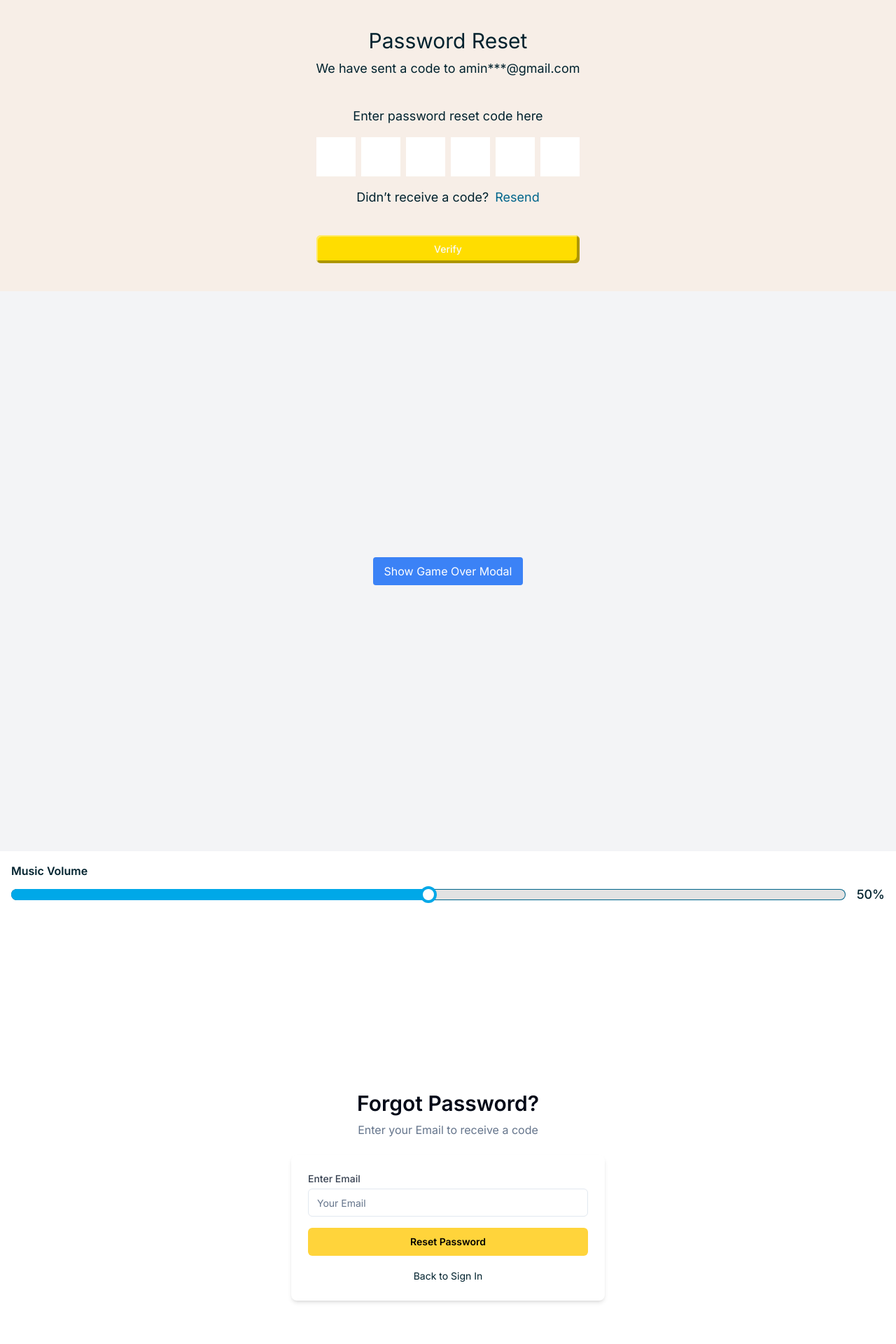
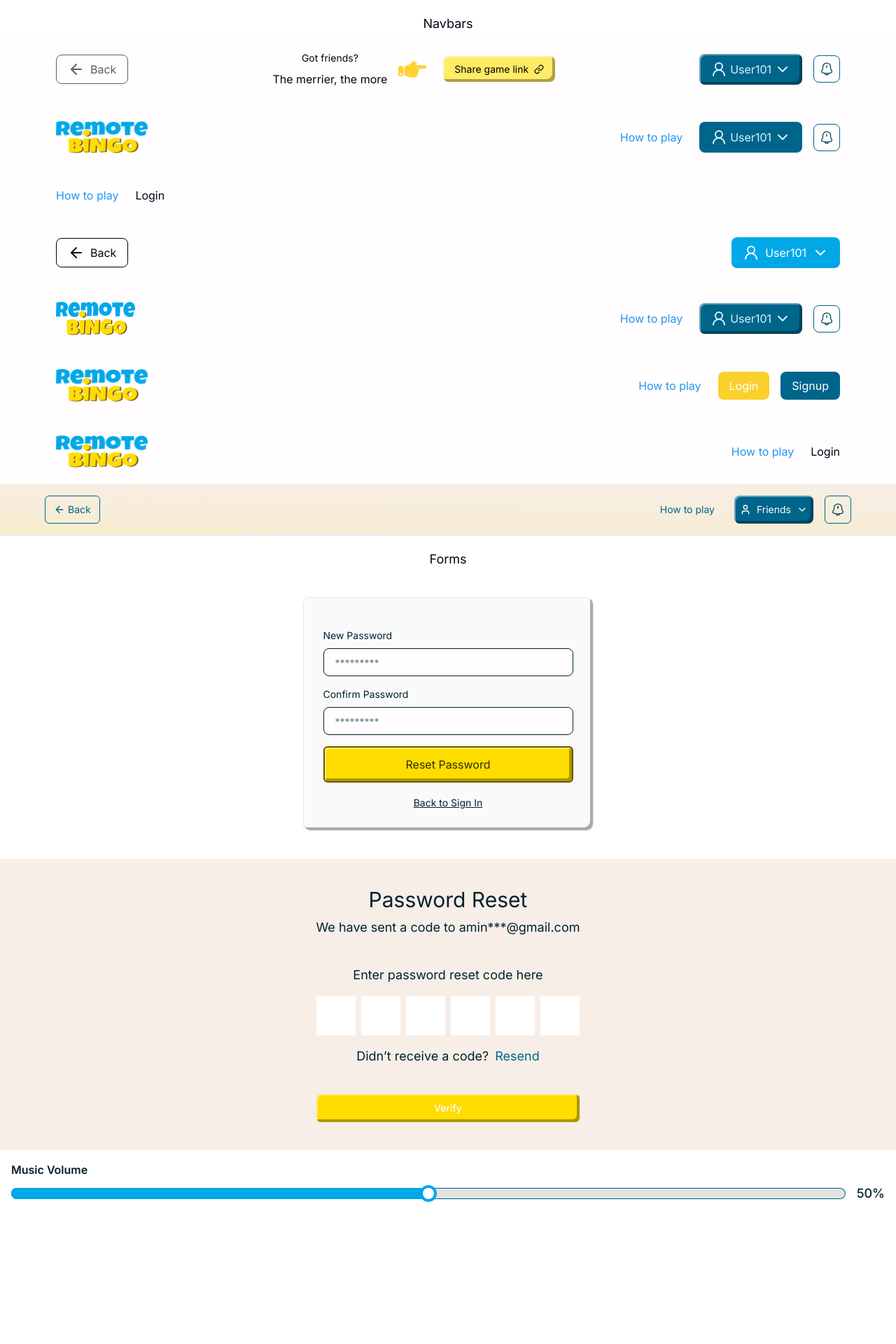
Before and after one commit to msgloriaedwin/STARLIGHT-TESTERS, a Next.js app: page / in a window 1280 px wide. Shown: the top 1920 px of the page at 70% size. Built offline with nearby package versions, Linux system fonts and the light colour scheme.

Commit message:
feat/add components to home

```diff
--- a/app/components/input/page.tsx
+++ b/app/components/input/page.tsx
@@ -29,7 +29,7 @@ const inputFields: InputField[] = [
   },
 ];
 
-const page = () => {
+const InputContainer = () => {
   return (
     <div className="p-4 space-y-4">
       {inputFields.map((field, index) => (
@@ -48,4 +48,4 @@ const page = () => {
   );
 };
 
-export default page;
+export default InputContainer;
--- a/app/components/settings/sidebar.tsx
+++ b/app/components/settings/sidebar.tsx
@@ -58,7 +58,7 @@ export function SidebarComp() {
        </aside>
 
       {/* DESKTOP SIDEBAR */}
-        <aside className="hidden  md:w-[25%] lg:w-[23%] md:flex flex-col gap-y-10 items-center pt-16 h-screen border-r border-r-[#D4D4D4]  py-4 px-7">
+        <aside className="hidden  md:w-[25%] lg:w-[23%] md:flex flex-col gap-y-10 items-center pt-16 h-screen bg-[#F7EEE7] border-r border-r-[#D4D4D4]  py-4 px-7">
           <ul>
             {links.map((link) => (
               <li key={link.href}>
--- a/app/page.tsx
+++ b/app/page.tsx
@@ -8,6 +8,20 @@ import Slider from "./components/slider";
 import PasswordResetForm from "./components/passwordResetForm/passwordResetForm";
 import Footer from "./components/footer/footer";
 import GameOverModal from "./components/GameOverModal/GameOverModal";
+
+import GameCardSelection from "./components/gamecardselection/gamecardselection";
+import CardSelectionNavbar from "./components/navbars/custom-navbars/CardSelectionNavbar";
+import CountDownNavbar from "./components/navbars/custom-navbars/CountDownNavbar";
+import ForgotPasswordNavbar from "./components/navbars/custom-navbars/ForgotPasswordNavbar";
+import GameScreenNavbar from "./components/navbars/custom-navbars/GameScreenNavbar";
+import GameStartNavbar from "./components/navbars/custom-navbars/GameStartNavbar";
+import LandingPageNavbar from "./components/navbars/custom-navbars/LandingPageNavbar";
+import SignUpNavbar from "./components/navbars/custom-navbars/signUpNavbar";
+import InputContainer from "./components/input/page";
+import OtpInputComponent from "./components/otp/otpinput";
+import CreateGameForm from "./components/forms/create-game-form/CreateGameForm";
+import { SidebarComp } from "./components/settings/sidebar";
+import SettingsHeader from "./components/settings/header";
 
 
 const players = [
@@ -34,22 +48,54 @@ export default function Home() {
 
   return (
     <main>
+      <p className="text-center text-lg mt-5"> Navbars</p>
+       <CardSelectionNavbar/>
+      <CountDownNavbar/>
+      <ForgotPasswordNavbar/>
+      <GameScreenNavbar/>
+       <GameStartNavbar/>
+       <LandingPageNavbar/>
+       <SignUpNavbar/>
+      <SettingsHeader />
+       <hr/>
+      <div className=" mx-auto">
+       <p className="text-center text-lg mt-5"> Forms</p>
+      <div className="flex justify-center py-10 px-2 ">
+        <PasswordResetForm link="/" onSubmit={onSubmit} />
+      </div>
+
         <div className="flex justify-center bg-[#f7EEE7] items-center py-10 px-2">
           <OtpComponent email="amin***@gmail.com" />
         </div>
 
+        <Slider mode="volume" />
+        <ForgotPasswordForm />
+        <InputContainer />
+
+        </div>
+      <hr/>
+
+      <div className="mx-auto block space-y-3 w-full">
+        <p className="text-center text-lg mt-5"> Game Components</p>
         <div className="flex items-center justify-center min-h-screen bg-gray-100">
           <button className="bg-blue-500 text-white py-2 px-4 rounded" onClick={handleOpenModal}>
             Show Game Over Modal
           </button>
           <GameOverModal isOpen={isModalOpen} onClose={handleCloseModal} players={players} />
         </div>
+        <div className="w-full flex flex-col items-center justify-center mx-auto">
+           <CreateGameForm />
+        </div>
+         <GameCardSelection/>
+      </div>
+     <hr/>
+     <div>
+     <p className="text-center text-lg mt-5"> Sidebar for settings page (Go to /settings)</p>
+       <SidebarComp />
+     </div>
 
-      <Slider mode="volume" />
-      <ForgotPasswordForm />
-      <div className="flex justify-center py-10 px-2 ">
-        <PasswordResetForm link="/" onSubmit={onSubmit} />
-      </div>
+
+
       <Footer />
     </main>
   );
```
Lines whose indentation alone changed are shown as unchanged.
